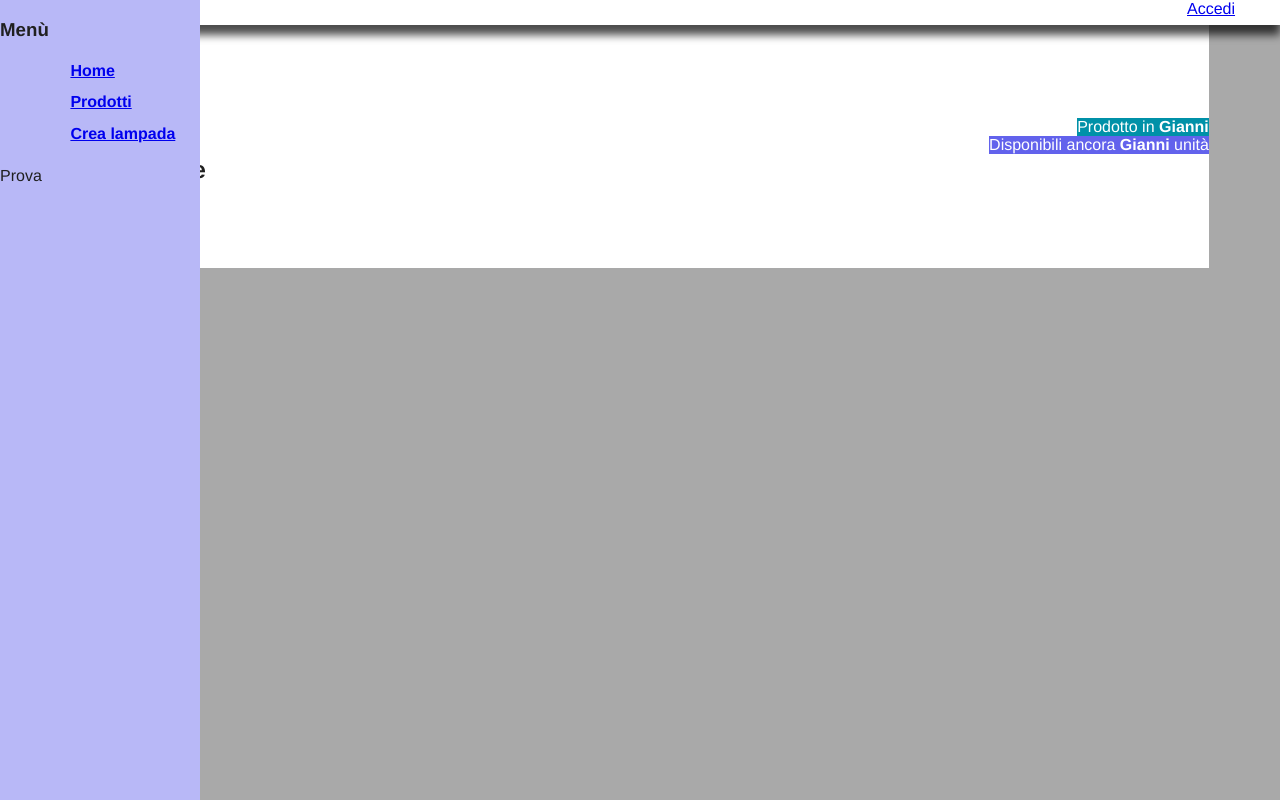
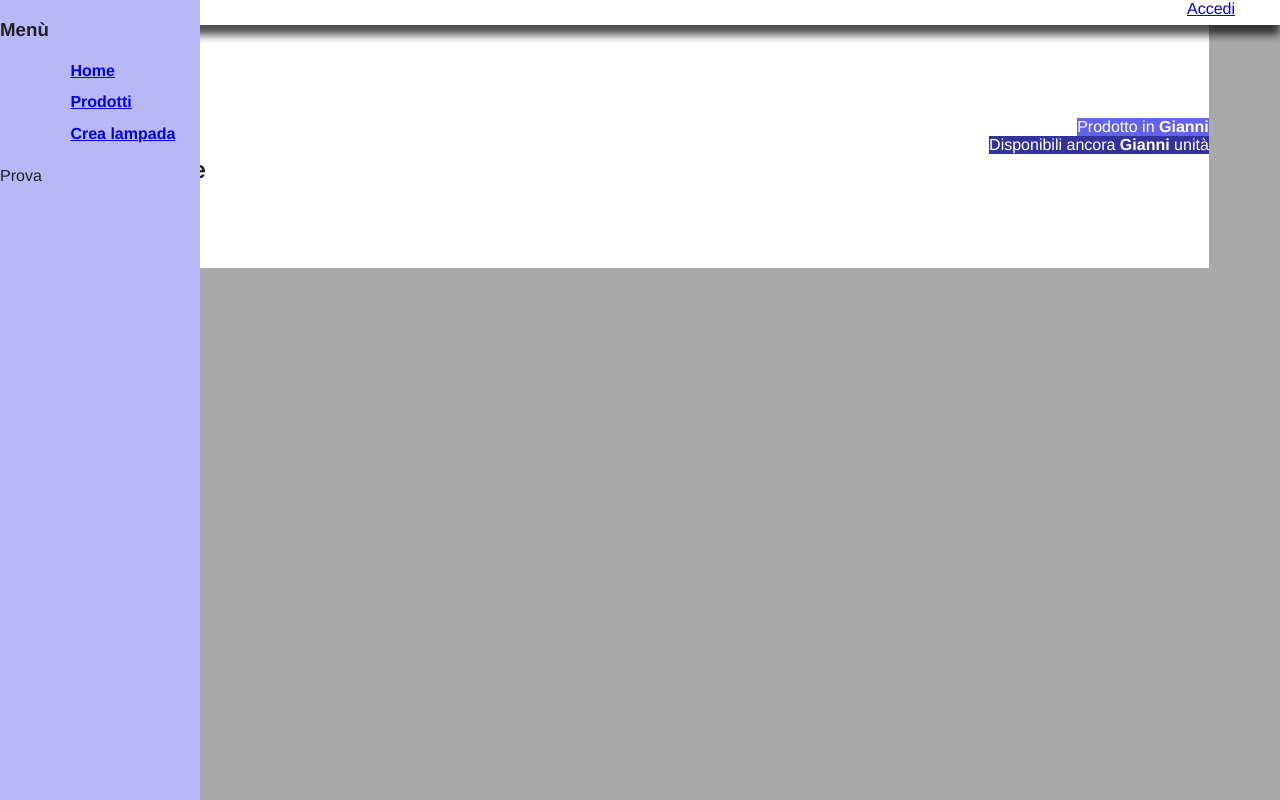
Before and after one commit to Polpetta/basidati2015, a PHP site: page /details.php?id=1 in a window 1280 px wide. Run offline with PHP 8.4, Linux system fonts and the light colour scheme; data that the repository does not hold is empty.

Commit message:
Aggiunta regola per il div cst

```diff
--- a/css/details.css
+++ b/css/details.css
@@ -1,11 +1,17 @@
 #qta {
     float: right;
-    background-color: #6262EC;
+    background-color: #339;
     color: #FFF;
 }
 
 #cat {
     float: right;
-    background-color: #0091A8;
+    background-color: rgb(98, 98, 236);
     color: #FFF;
 }
+
+#cst{
+    float: right;
+    color: #FFF;
+    background-color: rgb(0, 145, 168);
+}
```
